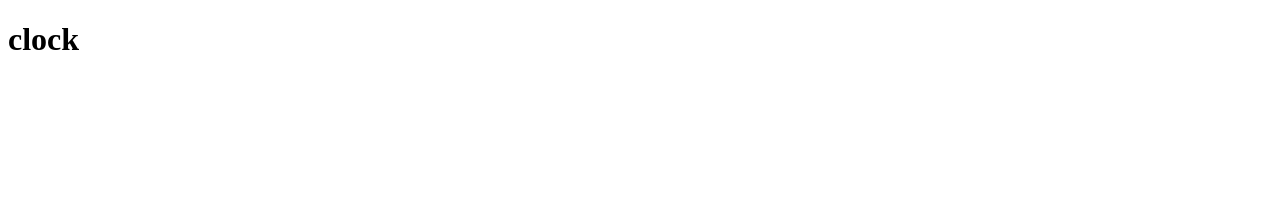
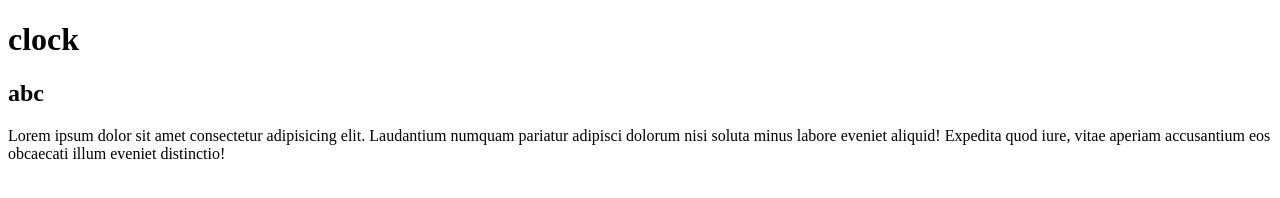
Before and after one commit to khanatii987-gif/digital-clock, a plain HTML site: page index.html in a window 1280 px wide. Drawn offline with Linux system fonts and the light colour scheme.

Commit message:
create h2 and paragraph

```diff
--- a/index.html
+++ b/index.html
@@ -7,5 +7,8 @@
 </head>
 <body>
     <h1>clock</h1>
+    <h2>abc</h2>
+    <p>Lorem ipsum dolor sit amet consectetur adipisicing elit. Laudantium numquam pariatur adipisci dolorum nisi soluta minus labore eveniet aliquid! Expedita quod iure, vitae aperiam accusantium eos obcaecati illum eveniet distinctio!</p>
+
 </body>
 </html>
```
